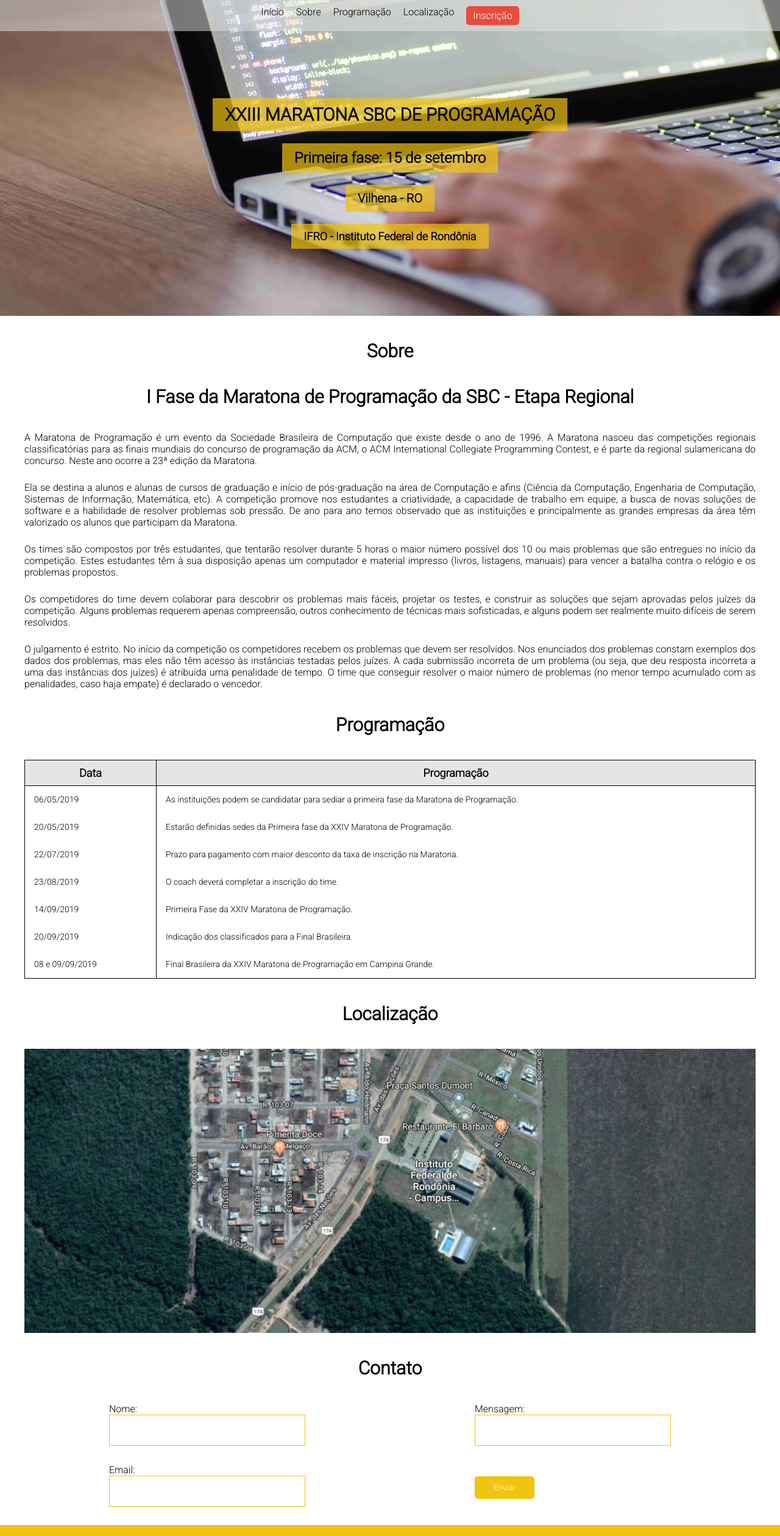
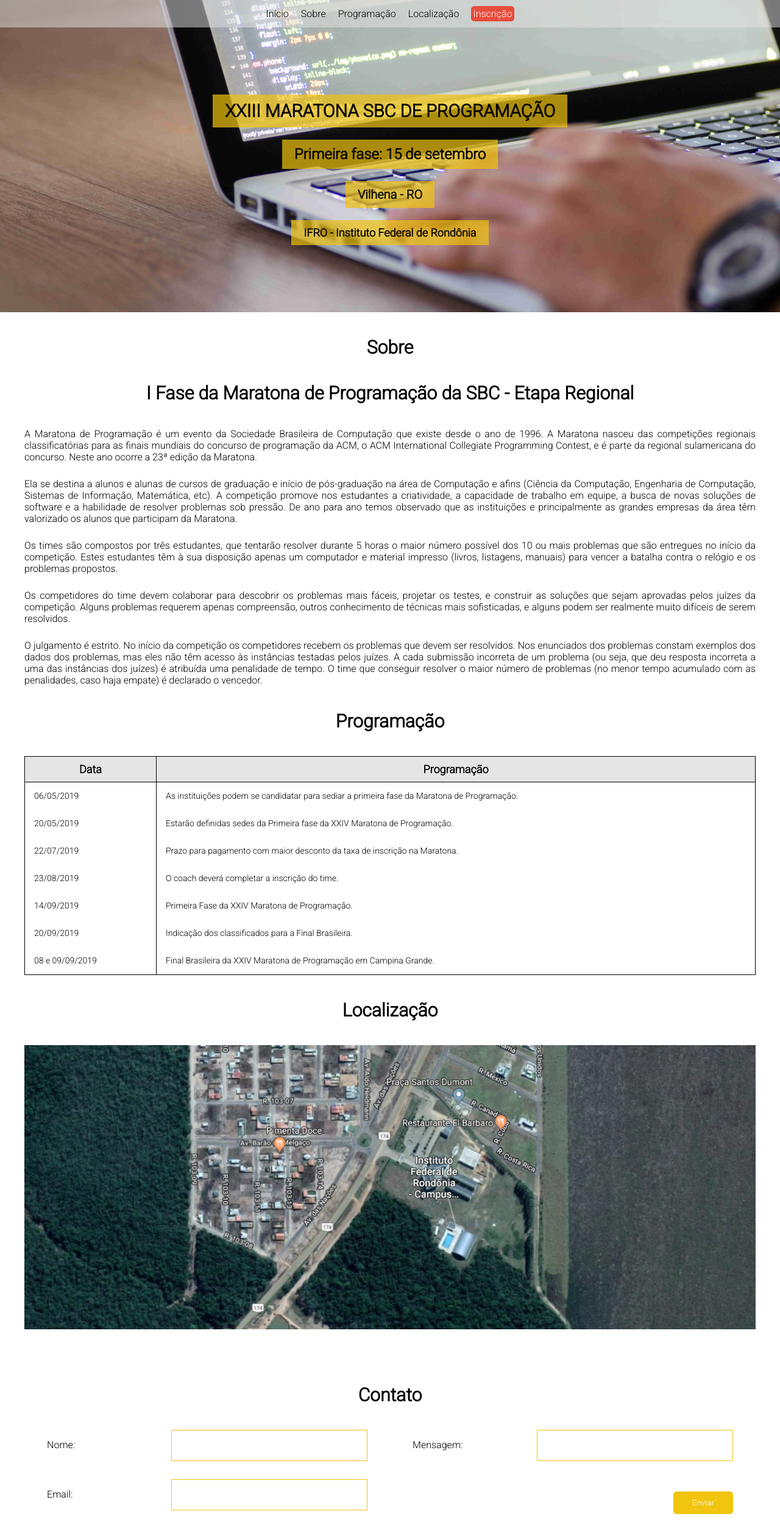
Before and after one commit to Sharkovisky/maratona-programacao, a plain HTML site: page index.html in a window 1280 px wide. Shown: the top 2519 px of the page at 61% size. Drawn offline with Linux system fonts and the light colour scheme.

Commit message:
Quase pronto (ta pronto)

```diff
--- a/assets/css/estilo.css
+++ b/assets/css/estilo.css
@@ -109,6 +109,8 @@ main table td{
 }
 .label{
     text-align: left;
+    display: inline-block;
+    width:200px;
 }
 .contato div input{
     width: 322px;
@@ -127,6 +129,9 @@ main table td{
     border-radius: 5px;
     padding: 10px 30px;
     margin: 20px 0;
+}
+.mensagem{
+    height: 500px;
 }
 footer{
     background: #F1C40F;
@@ -170,6 +175,8 @@ footer img{
     }
     header button{
         margin: 0;
+        padding: 0;
+        padding: 2px;
     }
     .menu__opt{
         display: flex;
@@ -182,9 +189,10 @@ footer img{
         list-style: none;
     }
     .menu__opt ul li{
-        margin: 0 auto;
+        margin: auto auto;
         color: white;
         padding: 10px 10px;
+
     }
     .menu__opt ul li a{
         color: black;
@@ -204,9 +212,15 @@ footer img{
     .img__desktop{
         max-width: 100%;
         display: block;
+        padding-bottom: 50px;
     }
     .contato{
         display: flex;
         justify-content: space-around;
+        padding-bottom: 50px;
+    }
+    .contato__conjuntos-botao{
+        display: flex;
+        justify-content: flex-end;
     }
 }
--- a/index.html
+++ b/index.html
@@ -112,11 +112,11 @@
                 <div>
                     <div class="contato__conjuntos">
                         <div class="label">
-                            <label for="mensagem">Mensagem:</label>
+                            <label for="mensagem" class="mensagem">Mensagem:</label>
                         </div>
                         <input type="text">
                     </div>
-                    <div class="contato__conjuntos">
+                    <div class="contato__conjuntos-botao">
                         <button>Enviar</button>
                     </div>
                 </div>
```
